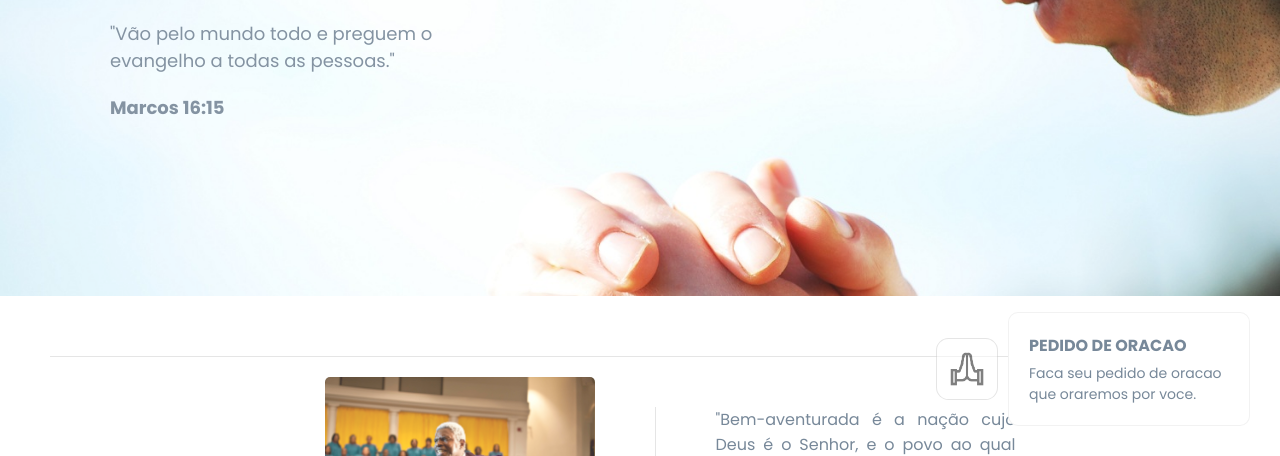
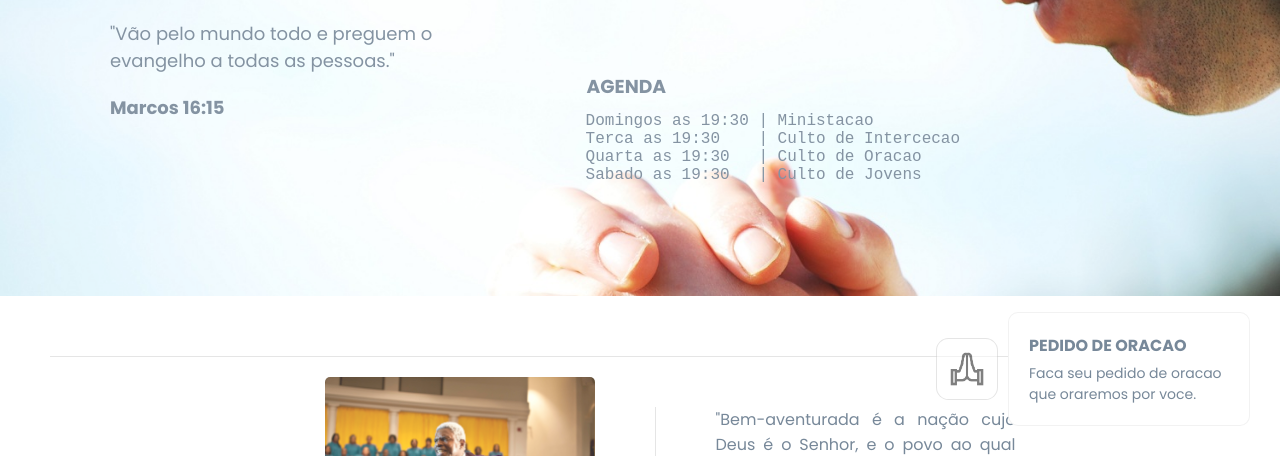
Before and after one commit to WelderMileu/home-page, a plain HTML site: page index.html in a window 1280 px wide. Shown: the part 344-800 px from the top of the page. Drawn offline with Linux system fonts and the light colour scheme.

Commit message:
Add files via upload

```diff
--- a/index.html
+++ b/index.html
@@ -72,11 +72,11 @@
 			opacity: .9;
 		}
 
-		header div {
+		header .left {
 			margin-top: 90px;
 		}
 
-		header div h1 {
+		header .left h1 {
 			font-weight: 600;
 			text-transform: uppercase;
 			background-color: #fff;
@@ -84,16 +84,28 @@
 			border-radius: 5px;
 		}
 
-		header div p {
+		header .left p {
 			padding-left: 60px;
 			margin-top: 30px;
 			font-size: 18px;
 			width: 370px;
 		}
 
-		header div .span {
+		header .left .span {
 			margin-top: 20px;
 			font-weight: 700;
+		}
+
+		header .right {
+			position: relative;
+			margin-top: 220px;
+		}
+
+		header .right pre {
+			position: absolute;
+			left: -385px;
+			top: 40px;
+			font-size: 16px;
 		}
 
 		main {
@@ -333,10 +345,19 @@
 		</div>
 
 		<header class="container">
-			<div>
+			<div class="left">
 				<h1>Antecedendo Pelas Nações</h1>
 				<p>"Vão pelo mundo todo e preguem o evangelho a todas as pessoas."</p>
 				<p class="span">Marcos 16:15</p>
+			</div>
+			<div class="right">
+				<h3>AGENDA</h3>
+				<pre>
+					Domingos as 19:30 | Ministacao
+					Terca as 19:30    | Culto de Intercecao
+					Quarta as 19:30   | Culto de Oracao
+					Sabado as 19:30   | Culto de Jovens
+				</pre>
 			</div>
 		</header>
 
```
